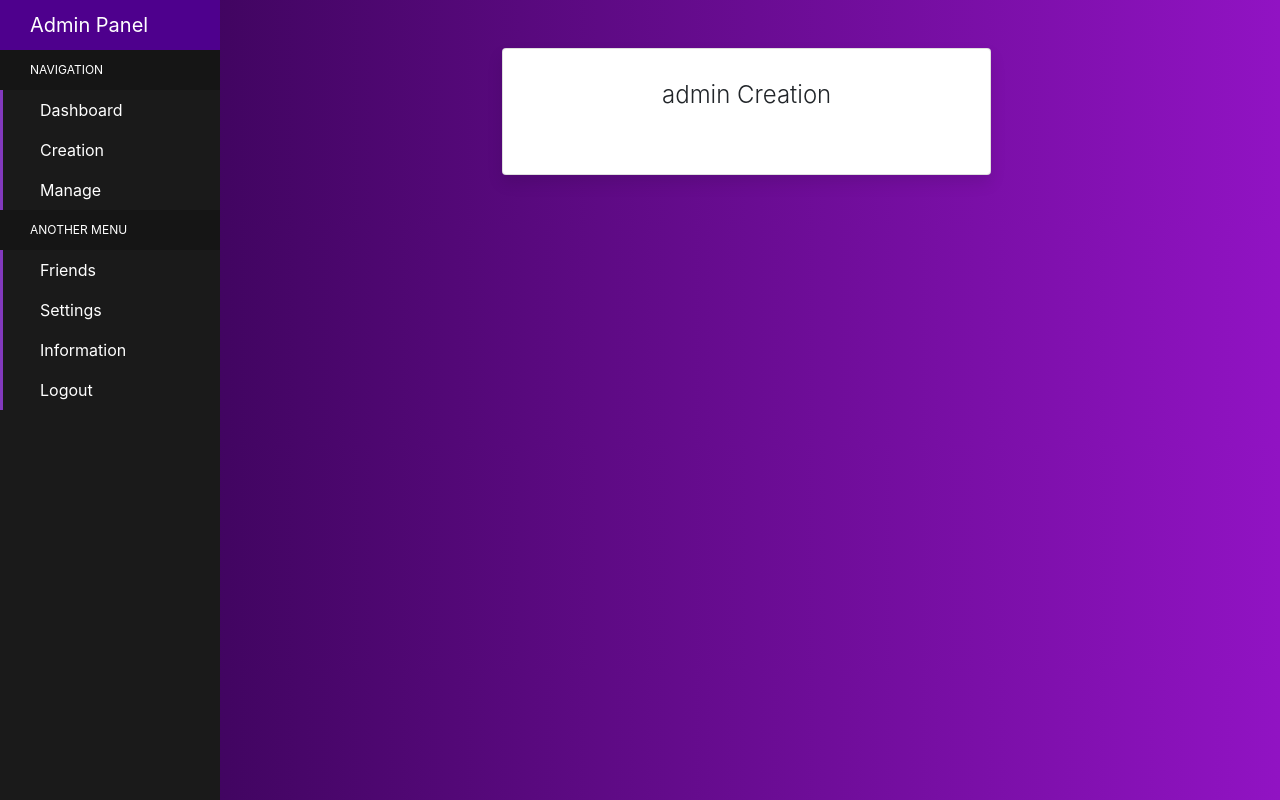
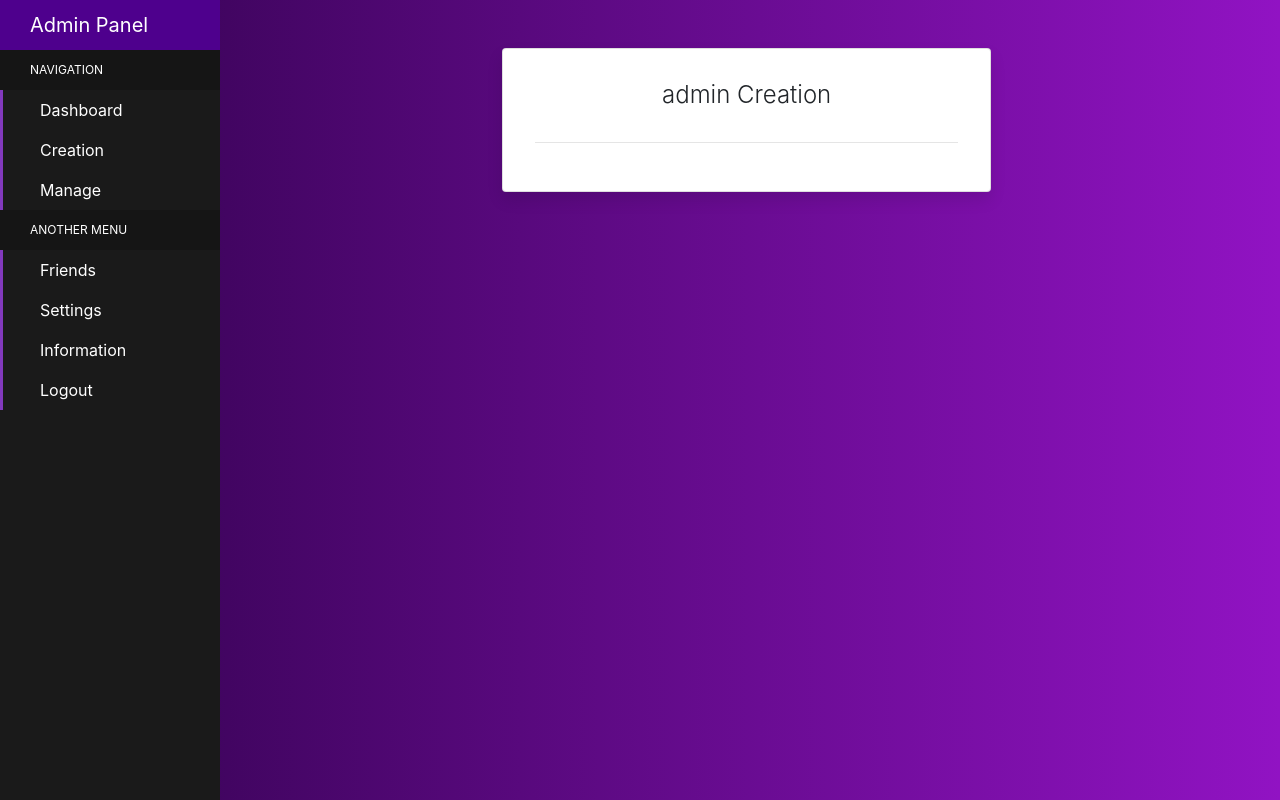
Before and after one commit to mohsin-riad/SD-project-04, a Vue app in the folder vuejs-project4/: page /admin/creation in a window 1280 px wide. Built offline with nearby package versions, Linux system fonts and the light colour scheme; sample sign-in values are in the browser's storage.

Commit message:
admin creation updated

```diff
--- a/vuejs-project4/src/components/Admin/Creation/Creation.vue
+++ b/vuejs-project4/src/components/Admin/Creation/Creation.vue
@@ -1,4 +1,3 @@
-
 <template>
     <div class="container">
         <div class="row">
@@ -7,13 +6,12 @@
                     <div class="card-body">
                         <div>
                             <h5 class="card-title text-center" >{{ role }} Creation</h5>
+                            <hr>
                         </div>
+                        <router-view></router-view>
                     </div>
                 </div>
             </div>
-        </div>
-         <div class="col-10">
-            <router-view></router-view>
         </div>
     </div>
 </template>
@@ -45,7 +43,7 @@ body {
 .card-signin {
   border: 0;
   border-radius: 1rem;
-  box-shadow: 0 0.5rem 1rem 0 rgba(0, 0, 0, 0.1);
+  box-shadow: 2rem 2rem 2rem 0 rgba(0, 0, 0, 0.1);
 }
 
 .card-signin .card-title {
--- a/vuejs-project4/src/components/Admin/Creation/Student-creation.vue
+++ b/vuejs-project4/src/components/Admin/Creation/Student-creation.vue
@@ -1,31 +1,23 @@
 <template>
-    <div class="container">
-        <div class="row">
-            <div class="col-sm-9 col-md-7 col-lg-6 mx-auto">
-                <div class="card card-signin my-5">
     <div class="card-body">
         <h5 class="card-title text-center">Create Student</h5>
         <form @submit.prevent="createStudent" class="form-signin">
             <div class="form-label-group">
                 <input type="name" id="inputName" v-model="name" class="form-control" placeholder="Full name" required autofocus>
-                                <label for="inputName">Full name</label>
+                <br>
             </div>
             <div class="form-label-group">
                 <input type="email" id="inputEmail" v-model="email" class="form-control" placeholder="Email address" required autofocus>
-                                <label for="inputEmail">Email address</label>
+                <br>
             </div>
 
             <div class="form-label-group">
                 <input type="password" id="inputPassword" v-model="password" class="form-control" placeholder="Password" required>
-                                <label for="inputPassword">Password</label>
+                <br>
             </div>
 
-                            <button class="btn btn-lg btn-primary btn-block text-uppercase" type="submit">Create</button>
+            <button class="btn btn-lg btn-warning btn-block text-uppercase" type="submit">Create</button>
         </form>
-                    </div>
-                </div>
-            </div>
-        </div>
     </div>
 </template>
 
@@ -63,29 +55,5 @@ export default {
 }
 </script>
 <style>
-:root {
-  --input-padding-x: 1.5rem;
-  --input-padding-y: .75rem;
-}
 
-body {
-  background: #b47722;
-  background: linear-gradient(to right, #492e02, #ffb01e);
-}
-
-.card-signin {
-  border: 0;
-  border-radius: 1rem;
-  box-shadow: 0 0.5rem 1rem 0 rgba(0, 0, 0, 0.1);
-}
-
-.card-signin .card-title {
-  margin-bottom: 2rem;
-  font-weight: 300;
-  font-size: 1.5rem;
-}
-
-.card-signin .card-body {
-  padding: 2rem;
-}
 </style>
--- a/vuejs-project4/src/components/Admin/Creation/Teacher-creation.vue
+++ b/vuejs-project4/src/components/Admin/Creation/Teacher-creation.vue
@@ -1,31 +1,23 @@
 <template>
-    <div class="container">
-        <div class="row">
-            <div class="col-sm-9 col-md-7 col-lg-6 mx-auto">
-                <div class="card card-signin my-5">
     <div class="card-body">
         <h5 class="card-title text-center">Create Teacher</h5>
         <form @submit.prevent="createTeacher" class="form-signin">
             <div class="form-label-group">
                 <input type="name" id="inputName" v-model="name" class="form-control" placeholder="Full name" required autofocus>
-                                <label for="inputName">Full name</label>
+                <br>
             </div>
             <div class="form-label-group">
                 <input type="email" id="inputEmail" v-model="email" class="form-control" placeholder="Email address" required autofocus>
-                                <label for="inputEmail">Email address</label>
+                <br>
             </div>
 
             <div class="form-label-group">
                 <input type="password" id="inputPassword" v-model="password" class="form-control" placeholder="Password" required>
-                                <label for="inputPassword">Password</label>
+                <br>
             </div>
 
-                            <button class="btn btn-lg btn-primary btn-block text-uppercase" type="submit">Create</button>
+            <button class="btn btn-lg btn-warning btn-block text-uppercase" type="submit">Create</button>
         </form>
-                    </div>
-                </div>
-            </div>
-        </div>
     </div>
 </template>
 
@@ -61,29 +53,5 @@ export default {
 }
 </script>
 <style>
-:root {
-  --input-padding-x: 1.5rem;
-  --input-padding-y: .75rem;
-}
 
-body {
-  background: #b47722;
-  background: linear-gradient(to right, #492e02, #ffb01e);
-}
-
-.card-signin {
-  border: 0;
-  border-radius: 1rem;
-  box-shadow: 0 0.5rem 1rem 0 rgba(0, 0, 0, 0.1);
-}
-
-.card-signin .card-title {
-  margin-bottom: 2rem;
-  font-weight: 300;
-  font-size: 1.5rem;
-}
-
-.card-signin .card-body {
-  padding: 2rem;
-}
 </style>
```
Also changed, not shown: 1 other file (tests, documents, lock files or other folders). Lines whose indentation alone changed are shown as unchanged.
